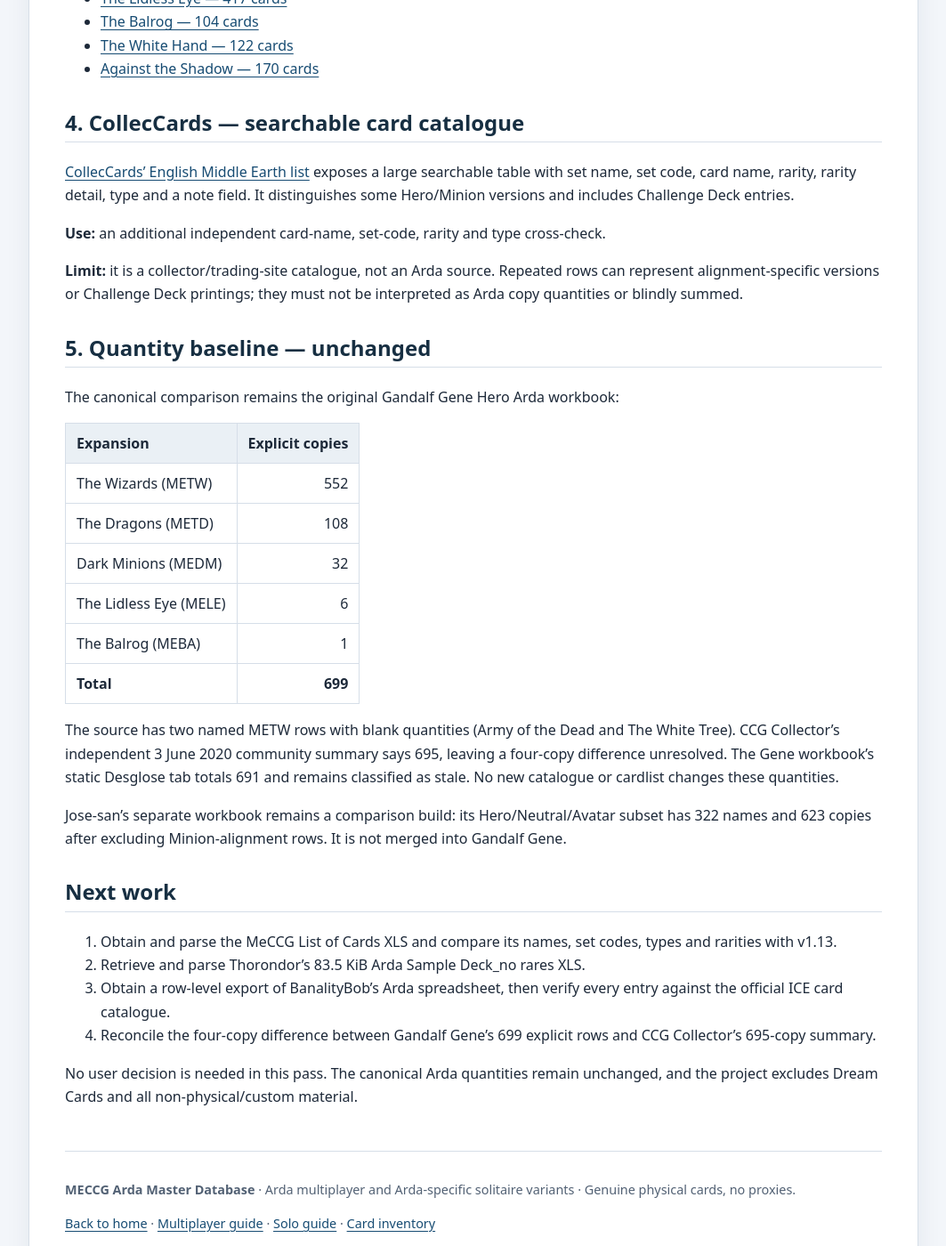
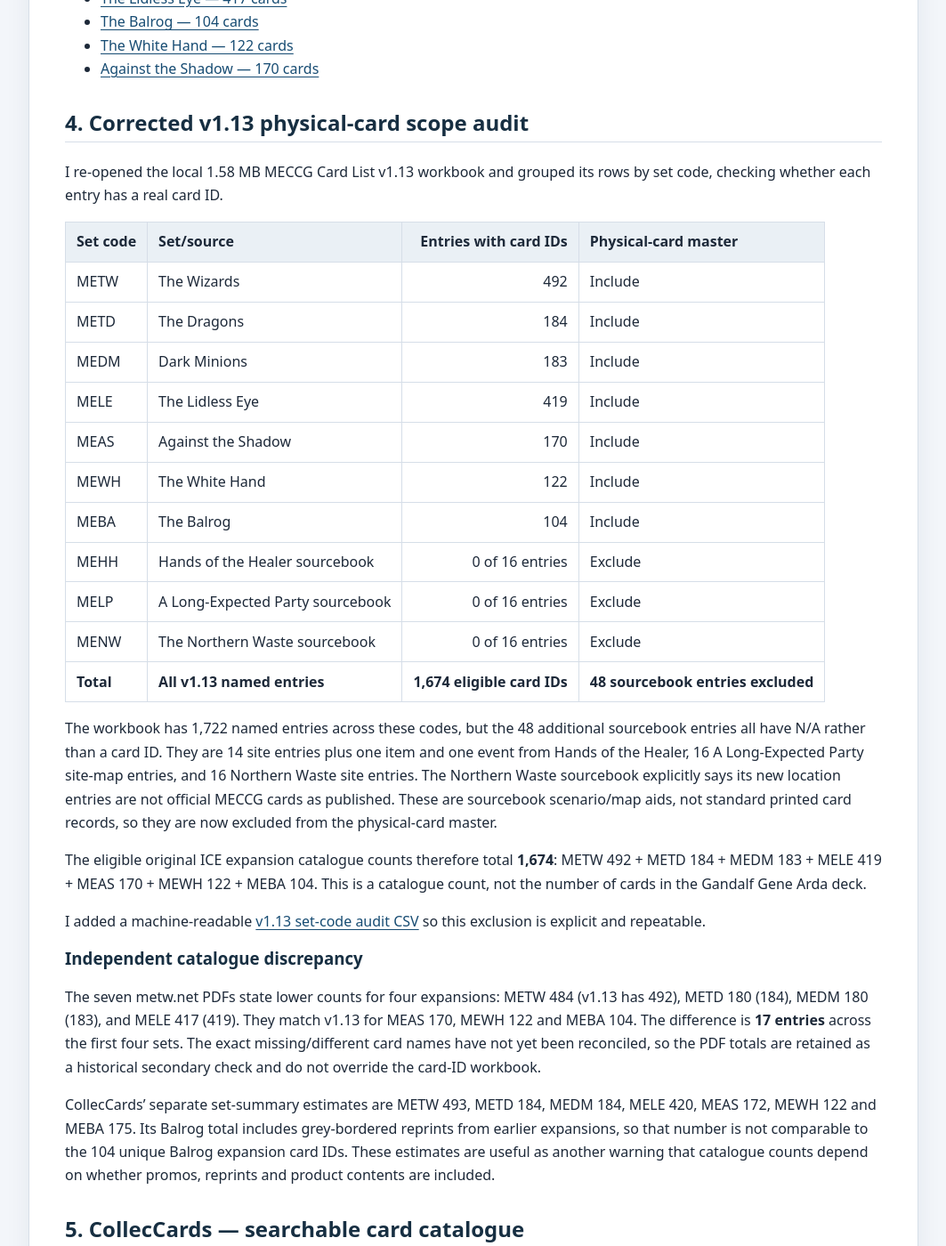
Before and after one commit to JamSpot/meccg-arda-master-database, a Jekyll site: the page built from docs/research-watch-2026-11-02.md, in a window 1280 px wide and 1400 px high, scrolled down 2703 px. Shown: the whole window at 89% size, without its empty margins (108-1171 px from the left). Built offline with Jekyll 4.4.1, drawn with Linux system fonts in a browser that asks for light colours; some of the changed text lies outside the part shown.

Commit message:
Add v1.13 set-code audit and reconcile catalogue totals

```diff
--- a/docs/research-watch-2026-11-02.md
+++ b/docs/research-watch-2026-11-02.md
@@ -70,7 +70,37 @@ Direct PDFs:
 - [The White Hand — 122 cards](https://metw.net/documents/Middle-Earth-The-White-Hand-Cardlist.pdf)
 - [Against the Shadow — 170 cards](https://metw.net/documents/Middle-Earth-Against-The-Shadow-Cardlist.pdf)
 
-## 4. CollecCards — searchable card catalogue
+## 4. Corrected v1.13 physical-card scope audit
+
+I re-opened the local 1.58 MB MECCG Card List v1.13 workbook and grouped its rows by set code, checking whether each entry has a real card ID.
+
+| Set code | Set/source | Entries with card IDs | Physical-card master |
+|---|---|---:|---|
+| METW | The Wizards | 492 | Include |
+| METD | The Dragons | 184 | Include |
+| MEDM | Dark Minions | 183 | Include |
+| MELE | The Lidless Eye | 419 | Include |
+| MEAS | Against the Shadow | 170 | Include |
+| MEWH | The White Hand | 122 | Include |
+| MEBA | The Balrog | 104 | Include |
+| MEHH | Hands of the Healer sourcebook | 0 of 16 entries | Exclude |
+| MELP | A Long-Expected Party sourcebook | 0 of 16 entries | Exclude |
+| MENW | The Northern Waste sourcebook | 0 of 16 entries | Exclude |
+| **Total** | **All v1.13 named entries** | **1,674 eligible card IDs** | **48 sourcebook entries excluded** |
+
+The workbook has 1,722 named entries across these codes, but the 48 additional sourcebook entries all have N/A rather than a card ID. They are 14 site entries plus one item and one event from Hands of the Healer, 16 A Long-Expected Party site-map entries, and 16 Northern Waste site entries. The Northern Waste sourcebook explicitly says its new location entries are not official MECCG cards as published. These are sourcebook scenario/map aids, not standard printed card records, so they are now excluded from the physical-card master.
+
+The eligible original ICE expansion catalogue counts therefore total **1,674**: METW 492 + METD 184 + MEDM 183 + MELE 419 + MEAS 170 + MEWH 122 + MEBA 104. This is a catalogue count, not the number of cards in the Gandalf Gene Arda deck.
+
+I added a machine-readable [v1.13 set-code audit CSV](../data/catalogue-v1-13-set-audit.csv) so this exclusion is explicit and repeatable.
+
+### Independent catalogue discrepancy
+
+The seven metw.net PDFs state lower counts for four expansions: METW 484 (v1.13 has 492), METD 180 (184), MEDM 180 (183), and MELE 417 (419). They match v1.13 for MEAS 170, MEWH 122 and MEBA 104. The difference is **17 entries** across the first four sets. The exact missing/different card names have not yet been reconciled, so the PDF totals are retained as a historical secondary check and do not override the card-ID workbook.
+
+CollecCards' separate set-summary estimates are METW 493, METD 184, MEDM 184, MELE 420, MEAS 172, MEWH 122 and MEBA 175. Its Balrog total includes grey-bordered reprints from earlier expansions, so that number is not comparable to the 104 unique Balrog expansion card IDs. These estimates are useful as another warning that catalogue counts depend on whether promos, reprints and product contents are included.
+
+## 5. CollecCards — searchable card catalogue
 
 [CollecCards' English Middle Earth list](https://www.colleccards.com/ListeMEccgAng.en.htm) exposes a large searchable table with set name, set code, card name, rarity, rarity detail, type and a note field. It distinguishes some Hero/Minion versions and includes Challenge Deck entries.
 
```
Also changed, not shown: other parts of docs/research-watch-2026-11-02.md (+1 -1 lines).
